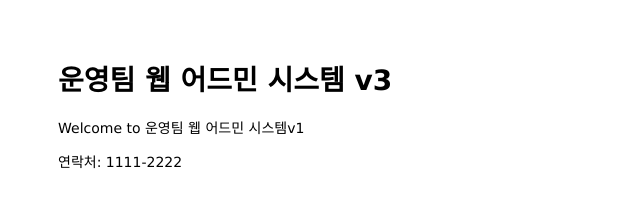
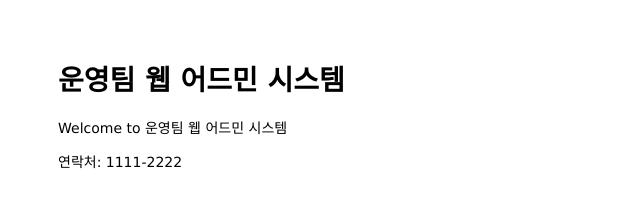
Before and after one commit to gttae/mastering-git-github, a website: page public/index.html in a window 1280 px wide. Shown: the full height of the page, 0-640 px from the left. Drawn offline with Linux system fonts and the light colour scheme.

Commit message:
Revert "Merge pull request #1 from gttae/feature/body-change"
This reverts commit da5504ee64de11b7e28d3f164ece2bcf70d581f8, reversing
changes made to c97e9db512a5a34786c515a78a9b285ea5ee1ae4.

```diff
--- a/public/index.html
+++ b/public/index.html
@@ -1,15 +1,13 @@
 <html>
 
 <head>
-  <title>운영팀 웹 어드민 시스템v2</title>
+  <title>운영팀 웹 어드민 시스템</title>
   <link rel="stylesheet" href="/stylesheets/style.css">
 </head>
 
 <body>
-
-  <h1>운영팀 웹 어드민 시스템 v3</h1>
-
-  <p>Welcome to 운영팀 웹 어드민 시스템v1</p>
+  <h1>운영팀 웹 어드민 시스템</h1>
+  <p>Welcome to 운영팀 웹 어드민 시스템</p>
 </body>
 
 <footer>
```
